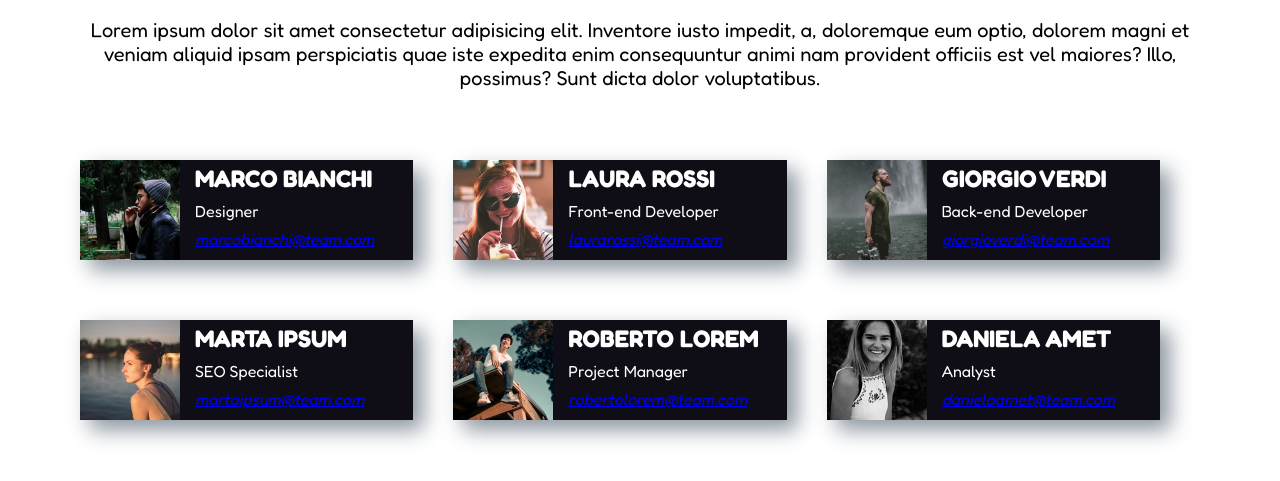
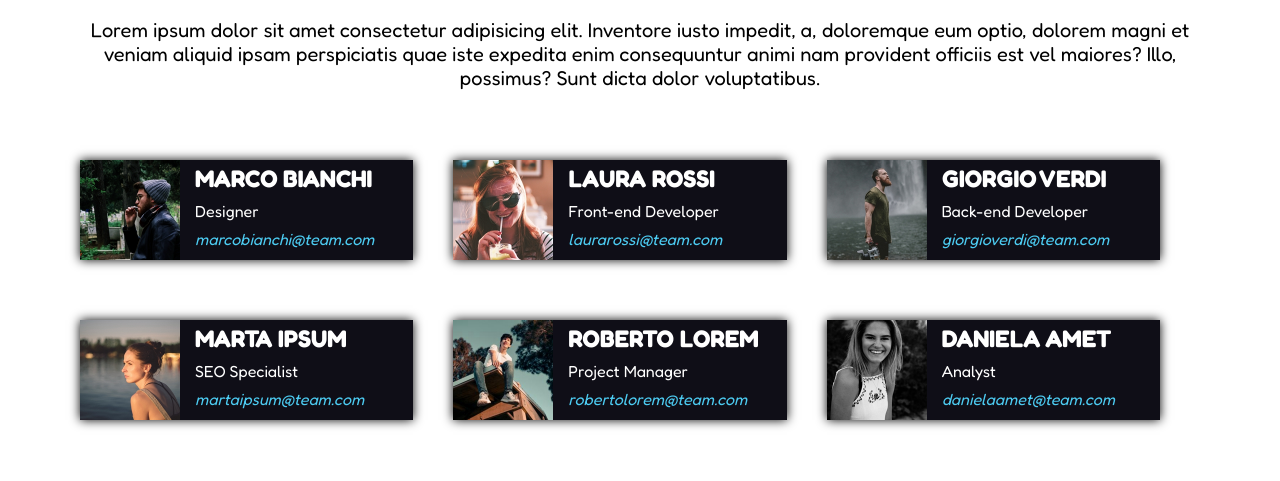
Before and after one commit to danieliabanji/html-css-float-cards, a plain HTML site: page index.html in a window 1280 px wide. Shown: the part 103-584 px from the top of the page. Drawn offline with Linux system fonts and the light colour scheme.

Commit message:
modifica mail

```diff
--- a/css/style.css
+++ b/css/style.css
@@ -33,7 +33,7 @@ h1{
     height: 100px;
     float: left;
     background-color: rgb(15, 14, 23);
-    box-shadow:10px 10px 20px  rgb(140, 150, 160);
+    box-shadow: 0px 0px 10px 0px #000000;
     margin: 30px 0px 30px 40px;
 }
 img{
@@ -48,3 +48,7 @@ section{
 section > p, section > h2, section > address{
     padding: 4px;
 }
+a:link {
+    text-decoration: none;
+    color: rgb(77, 204, 242);
+}
```
